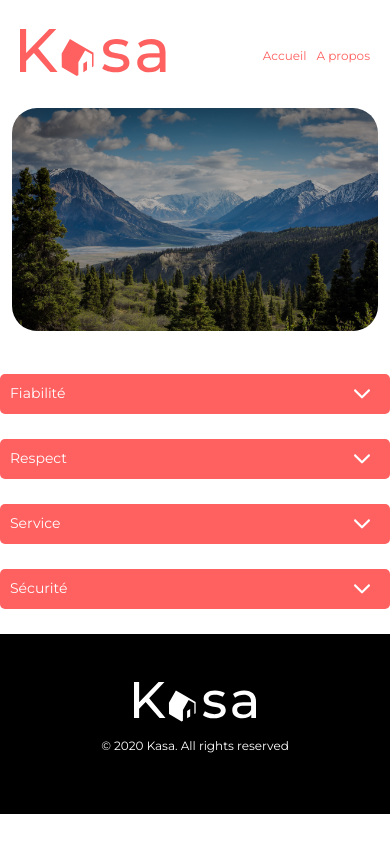
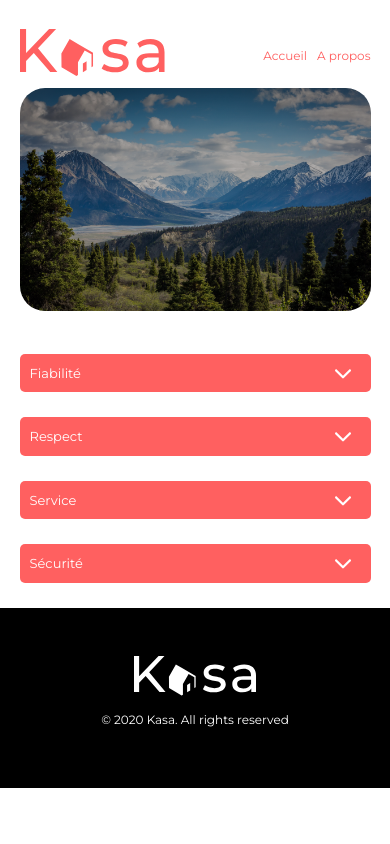
Before and after one commit to ferdi-m20/DW-OC-P7-Kasa, a React (Create React App) app: page /about in a window 390 px wide. Built offline with nearby package versions, Linux system fonts and the light colour scheme.

Commit message:
Correction Responsive sur toutes les pages

```diff
--- a/src/styles/Apartment.css
+++ b/src/styles/Apartment.css
@@ -101,7 +101,7 @@
     flex-direction: column;
     justify-content: space-between;
     gap: 10px;
-    width: 91%;
+    width: 90%;
   }
 
   .host-rating img {
@@ -112,7 +112,6 @@
   .collapse {
     display: flex;
     flex-direction: column;
-    margin: 0 5%;
   }
 }
 
--- a/src/styles/Banner.css
+++ b/src/styles/Banner.css
@@ -56,7 +56,7 @@
   .about-banner {
     background-image: linear-gradient(rgba(0, 0, 0, 0.3), rgba(0, 0, 0, 0.3)),
       url("../assets/about_banner.png");
-    width: 94%;
+    width: 90%;
     margin-top: 0;
   }
 }
--- a/src/styles/Collapse.css
+++ b/src/styles/Collapse.css
@@ -20,7 +20,7 @@
   font-family: "Montserrat";
   font-style: normal;
   font-weight: 500;
-  font-size: 24px;
+  font-size: clamp(13px, 2vw, 24px);
   line-height: 142.6%;
   color: #ffffff;
   margin: 10px;
@@ -44,7 +44,7 @@
   font-family: "Montserrat";
   font-style: normal;
   font-weight: 400;
-  font-size: 24px;
+  font-size: clamp(12px, 2vw, 24px);
   line-height: 142.6%;
   color: #ff6060;
   padding: 10px 10px 10px 10px;
@@ -61,14 +61,14 @@
 
 @media screen and (max-width: 650px) {
   .accordion {
-    width: 100%;
+    width: 90%;
   }
 
-  .content-paragraph {
+  /* .content-paragraph {
     font-size: 12px;
   }
 
   .title {
     font-size: 14px;
-  }
+  } */
 }
--- a/src/styles/Header.css
+++ b/src/styles/Header.css
@@ -35,8 +35,8 @@
 
 @media screen and (max-width: 650px) {
   header {
-    margin: 20px;
-    max-width: 100%;
+    margin: 20px auto 0;
+    max-width: 90%;
   }
   header img {
     height: 47px;
--- a/src/styles/Slideshow.css
+++ b/src/styles/Slideshow.css
@@ -47,7 +47,7 @@
     visibility: hidden;
   }
   .slideshow {
-    width: 91%;
+    width: 90%;
     margin-top: 20px;
     margin-bottom: 0;
   }
```
